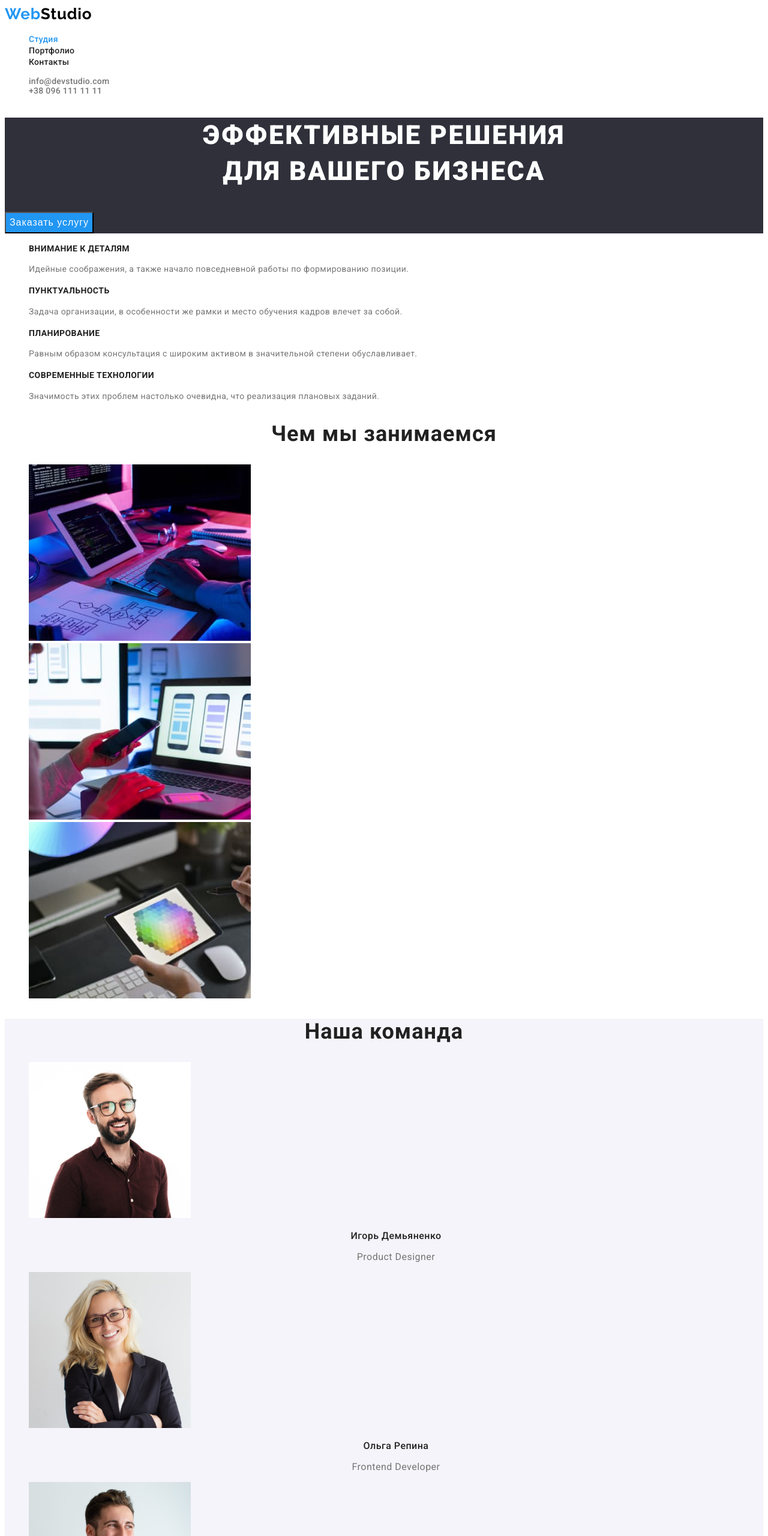
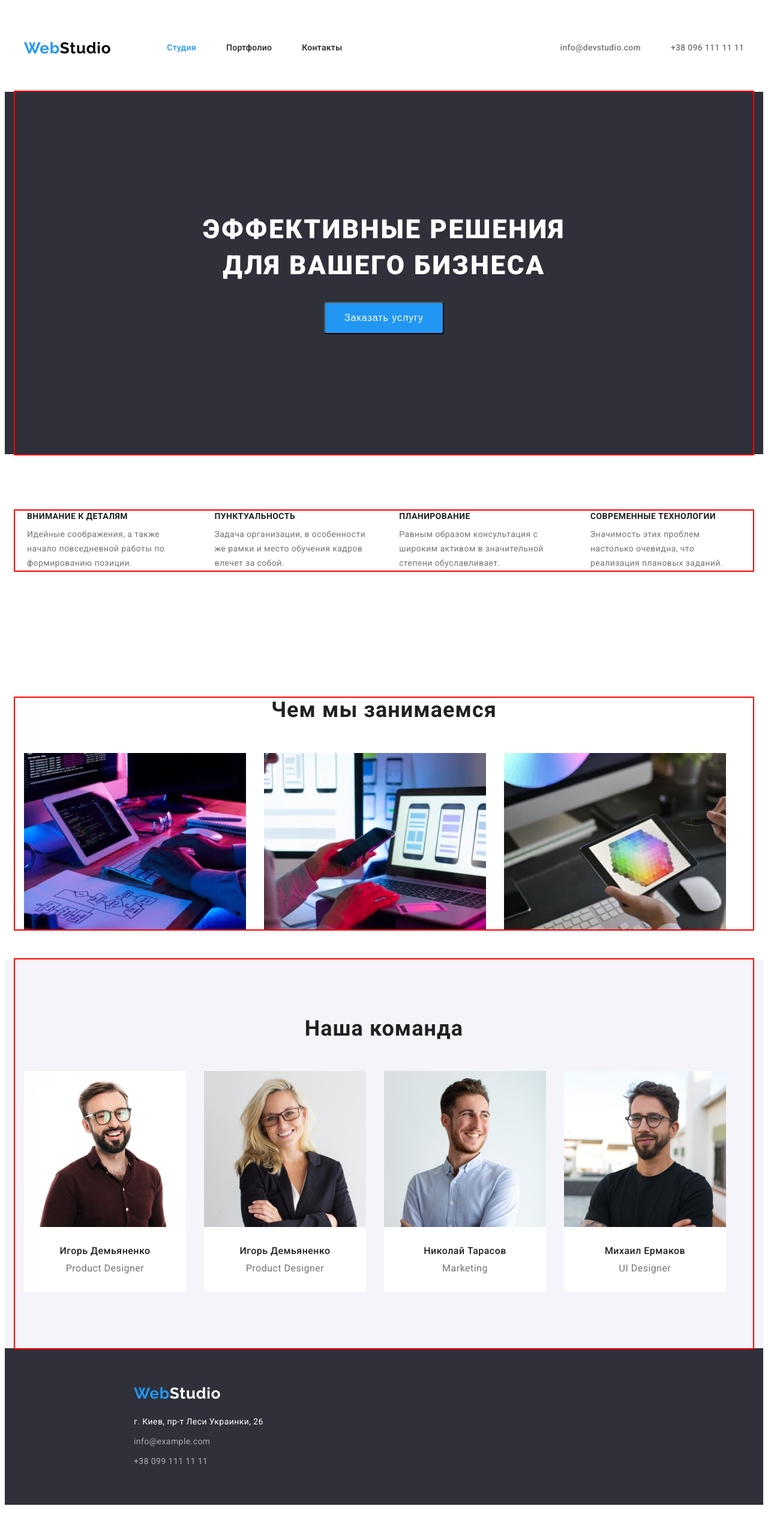
Before and after one commit to vladislavromanovich/goit-markup-hw-03, a plain HTML site: page index.html in a window 1280 px wide. Shown: the top 2560 px of the page at 60% size. After the commit the page ends 2516 px from the top, so only its background shows below. Drawn offline with Linux system fonts and the light colour scheme.

Commit message:
finished

```diff
--- a/css/styles.css
+++ b/css/styles.css
@@ -11,14 +11,69 @@
 }
 
 /* 1)-----PORTFOLIO------- */
+p,
+h1,
+h2,
+h3,
+h4,
+h5,
+h6 {
+  margin: 0;
+}
+
+ul {
+  margin: 0;
+  padding-left: 0;
+}
+
+button {
+  cursor: pointer;
+}
+
+address {
+  font-style: normal;
+}
 
 body {
   font-family: "Roboto", sans-serif;
   color: var(--link-btn-title-color);
 }
 
+img {
+  display: block;
+}
+
+.container-header {
+  margin-left: auto;
+  margin-right: auto;
+  width: 1200px;
+  padding-left: 15px;
+  padding-right: 15px;
+  background-color: #ffffff;
+  border-bottom: 1px solid #ececec;
+}
+
+.footer-container {
+  margin-left: auto;
+  margin-right: auto;
+  width: 1200px;
+  padding-left: 15px;
+  padding-right: 15px;
+}
+
+.container {
+  width: 1200px;
+  padding-left: 15px;
+  padding-right: 15px;
+  margin-left: auto;
+  margin-right: auto;
+  outline: 2px solid red;
+}
+
 .list {
   list-style: none;
+  padding: 0;
+  margin: 0;
 }
 
 .link {
@@ -66,6 +121,45 @@ body {
 }
 
 /* HEADER */
+.header {
+  display: flex;
+  align-items: center;
+}
+
+.header-nav {
+  display: flex;
+  align-items: center;
+}
+
+.header-list {
+  display: flex;
+  align-items: center;
+  margin-left: 93px;
+}
+
+.header-list.contact {
+  display: flex;
+  align-items: center;
+  margin-left: auto;
+}
+
+.header-list .header-item {
+}
+
+/*.header-list .item + .item {
+  margin-left: 50px;
+}*/
+.header-list .header-item + .header-item,
+.header-list .header-link + .header-link {
+  margin-left: 50px;
+}
+
+.header-list .header-link,
+.header-list .header-contact {
+  display: block;
+  padding-top: 32px;
+  padding-bottom: 32px;
+}
 
 .header-link {
   font-weight: 500;
@@ -114,6 +208,42 @@ body {
   color: var(--text-color-btn-hover-focus);
 }
 
+.hero-button {
+  border-radius: 4px;
+  padding: 6px 22px;
+  display: inline-block;
+  text-align: center;
+}
+
+/*.about-button {
+  width: 575px;
+  margin-left: 512px;
+  margin-right: 513px;
+  background-color: aqua;
+}*/
+
+.about-button {
+  display: inline;
+  align-items: center;
+}
+
+.hero-list {
+  display: flex;
+  align-items: center;
+  margin-left: 512px;
+  margin-bottom: 50px;
+}
+
+.hero-list .hero-item {
+  display: block;
+  padding-top: 94px;
+  padding-bottom: 50px;
+}
+
+.hero-list .hero-item + .hero-item {
+  margin-left: 8px;
+}
+
 /* ABOUT */
 
 .about-title {
@@ -121,6 +251,10 @@ body {
   line-height: 2;
   letter-spacing: 0.06em;
   color: var(--link-btn-title-color);
+  margin-top: 20px;
+  margin-bottom: 4px;
+  margin-left: 24px;
+  margin-right: 24px;
 }
 
 .about-after-title {
@@ -128,11 +262,50 @@ body {
   line-height: 1.88;
   letter-spacing: 0.03em;
   color: var(--contact-aftertitle-color);
+  margin-bottom: 20px;
+  margin-left: 24px;
+}
+
+.about-list {
+  box-sizing: border-box;
+  display: flex;
+  flex-wrap: wrap;
+  background-color: white;
+  padding-bottom: 94px;
+}
+
+.about-item {
+  width: 370px;
+  background-color: #eeeeee;
+  margin-right: 30px;
+  margin-bottom: 30px;
+}
+
+.about-item:nth-child(3n) {
+  margin-right: 0;
+}
+.about-item:nth-last-child(-n + 3) {
+  margin-bottom: 0;
 }
 
 /* FOOTER */
 .footer {
   background-color: #2f303a;
+}
+
+.footer-content {
+  padding-top: 60px;
+  padding-bottom: 60px;
+  padding-left: 215px;
+  padding-right: auto;
+}
+
+.address {
+  margin-top: 20px;
+}
+
+.address-item {
+  padding-top: 9px;
 }
 
 .address-map {
@@ -165,22 +338,34 @@ body {
 
 .section {
   background-color: #2f303a;
+  text-align: center;
+}
+
+.section-benefits {
+  padding-top: 94px;
+  padding-bottom: 94px;
 }
 
 .section-title {
+  margin-top: 0;
+  margin-bottom: 30px;
   font-weight: 900;
   font-size: 44px;
+  text-align: center;
   line-height: 1.36;
-  text-align: center;
   letter-spacing: 0.06em;
   text-transform: uppercase;
   color: var(--text-color-btn-hover-focus);
+  padding-top: 200px;
 }
 
 .section-btn {
+  margin-bottom: 200px;
+  border-radius: 4px;
+  padding: 10px 32px;
+
   font-size: 16px;
   line-height: 1.88;
-  display: flex;
   align-items: center;
   text-align: center;
   letter-spacing: 0.06em;
@@ -196,6 +381,7 @@ body {
   letter-spacing: 0.03em;
   text-transform: uppercase;
   color: var(--benefits-job-team-title-name);
+  margin-bottom: 10px;
 }
 
 .benefits-text {
@@ -205,7 +391,21 @@ body {
   color: var(--benefits-team-text);
 }
 
+.benefits-wrap {
+  padding-left: 5px;
+  padding-right: 5px;
+}
+
+.benefits-list {
+  display: flex;
+  gap: 30px;
+}
+
 /* ABOUT */
+.about-section {
+  padding-top: 118px;
+  padding-bottom: 50px;
+}
 
 .about-job {
   font-size: 36px;
@@ -213,6 +413,12 @@ body {
   text-align: center;
   letter-spacing: 0.03em;
   color: var(--benefits-job-team-title-name);
+  margin-bottom: 50px;
+}
+
+.about-job-list {
+  display: flex;
+  gap: 30px;
 }
 
 /* TEAM */
@@ -226,6 +432,8 @@ body {
   text-align: center;
   letter-spacing: 0.03em;
   color: var(--benefits-job-team-title-name);
+  margin-bottom: 50px;
+  padding-top: 94px;
 }
 
 .team-name {
@@ -235,6 +443,8 @@ body {
   text-align: center;
   letter-spacing: 0.03em;
   color: var(--benefits-job-team-title-name);
+  margin-bottom: 10px;
+  margin-top: 30px;
 }
 .team-position {
   font-size: 16px;
@@ -242,4 +452,20 @@ body {
   text-align: center;
   letter-spacing: 0.03em;
   color: var(--benefits-team-text);
+  margin-bottom: 30px;
 }
+
+.team-wrap {
+  margin-top: 30px;
+}
+
+.team-list {
+  display: flex;
+  gap: 30px;
+  background-color: #f5f4fa;
+}
+
+.team-item {
+  background-color: #ffffff;
+  margin-bottom: 94px;
+}
--- a/index.html
+++ b/index.html
@@ -16,24 +16,24 @@
 
   <body>
     <!--Шапка сайта-->
-    <header>
+    <header class="header container-header">
       <nav class="header-nav">
         <a class="logo link" href="">
           Web<span class="header-logo">Studio</span></a
         >
         <ul class="header-list list">
-          <li class="header-item">
+          <li class="header-item item">
             <a class="header-link link current" href="./index.html">Студия</a>
           </li>
-          <li class="header-item">
+          <li class="header-item item">
             <a class="header-link link" href="./portfolio.html">Портфолио</a>
           </li>
-          <li class="header-item">
+          <li class="header-item item">
             <a class="header-link link" href="">Контакты</a>
           </li>
         </ul>
       </nav>
-      <ul class="header-list list">
+      <ul class="header-list contact list">
         <li class="header-link link">
           <a href="mailto:nfo@devstudio.com" class="header-contact link"
             >info@devstudio.com</a
@@ -51,97 +51,127 @@
 
     <main>
       <section class="section">
+        <div class="container">
           <h1 class="section-title">
             Эффективные решения <br />
             для вашего бизнеса
           </h1>
           <button class="section-btn btn" type="button">Заказать услугу</button>
+        </div>
       </section>
 
-      <section class="benefits">
+      <section class="benefits section-benefits">
+        <div class="container">
           <h2 class="visually-hidden">Наши приемущества</h2>
           <ul class="benefits-list list">
             <li class="benefits-item">
+              <div class="benefits-wrap">
                 <h3 class="benefits-title">Внимание к деталям</h3>
                 <p class="benefits-text">
                   Идейные соображения, а также начало повседневной работы по
                   формированию позиции.
                 </p>
+              </div>
             </li>
             <li class="benefits-item">
+              <div class="benefits-wrap">
                 <h3 class="benefits-title">Пунктуальность</h3>
                 <p class="benefits-text">
-              Задача организации, в особенности же рамки и место обучения кадров
-              влечет за собой.
+                  Задача организации, в особенности же рамки и место обучения
+                  кадров влечет за собой.
                 </p>
+              </div>
             </li>
             <li class="benefits-item">
+              <div class="benefits-wrap">
                 <h3 class="benefits-title">Планирование</h3>
                 <p class="benefits-text">
                   Равным образом консультация с широким активом в значительной
                   степени обуславливает.
                 </p>
+              </div>
             </li>
             <li class="benefits-item">
+              <div class="benefits-wrap">
                 <h3 class="benefits-title">Современные технологии</h3>
                 <p class="benefits-text">
                   Значимость этих проблем настолько очевидна, что реализация
                   плановых заданий.
                 </p>
+              </div>
             </li>
           </ul>
+        </div>
       </section>
 
       <!--Чем мы занимаемся-->
-      <section>
+      <section class="about-section">
+        <div class="container">
           <h2 class="about-job">Чем мы занимаемся</h2>
           <ul class="about-job-list list">
             <li class="about-job-item">
               <img src="./img/box1.jpg" alt="Поиск" width="370" height="294" />
             </li>
             <li class="about-job-item">
-            <img src="./img/box2.jpg" alt="Решение" width="370" height="294" />
+              <img
+                src="./img/box2.jpg"
+                alt="Решение"
+                width="370"
+                height="294"
+              />
             </li>
             <li class="about-job-item">
               <img src="./img/box3.jpg" alt="Дизайн" width="370" height="294" />
             </li>
           </ul>
+        </div>
       </section>
 
       <!--Наша команда-->
 
       <section class="team">
+        <div class="container">
           <h2 class="team-title">Наша команда</h2>
           <ul class="team-list list">
             <li class="team-item">
               <img src="./img/person1.jpg" alt="" width="270" height="260" />
+              <div class="team-wrap">
                 <h3 class="team-name">Игорь Демьяненко</h3>
                 <p class="team-position">Product Designer</p>
+              </div>
             </li>
 
             <li class="team-item">
               <img src="./img/person2.jpg" alt="" width="270" height="260" />
-            <h3 class="team-name">Ольга Репина</h3>
-            <p class="team-position">Frontend Developer</p>
+              <div class="team-wrap">
+                <h3 class="team-name">Игорь Демьяненко</h3>
+                <p class="team-position">Product Designer</p>
+              </div>
             </li>
 
             <li class="team-item">
               <img src="./img/person3.jpg" alt="" width="270" height="260" />
+              <div class="team-wrap">
                 <h3 class="team-name">Николай Тарасов</h3>
                 <p class="team-position">Marketing</p>
+              </div>
             </li>
 
             <li class="team-item">
               <img src="./img/person4.jpg" alt="" width="270" height="260" />
+              <div class="team-wrap">
                 <h3 class="team-name">Михаил Ермаков</h3>
                 <p class="team-position">UI Designer</p>
+              </div>
             </li>
           </ul>
+        </div>
       </section>
     </main>
 
     <!--Футер-->
     <footer class="footer">
+      <div class="footer-content">
         <a class="logo link" href=""
           >Web<span class="footer-logo">Studio</span></a
         >
@@ -154,18 +184,19 @@
                 >г. Киев, пр-т Леси Украинки, 26</a
               >
             </li>
-          <li class="addres-item">
+            <li class="address-item">
               <a class="address-link link" href="mailto:info@example.com"
                 >info@example.com</a
               >
             </li>
-          <li class="addres-item">
+            <li class="address-item">
               <a class="address-link link" href="tel:+380991111111"
                 >+38 099 111 11 11</a
               >
             </li>
           </ul>
         </address>
+      </div>
     </footer>
   </body>
 </html>
```
Also changed, not shown: portfolio.html (+20 -8 lines). Lines whose indentation alone changed are shown as unchanged.
